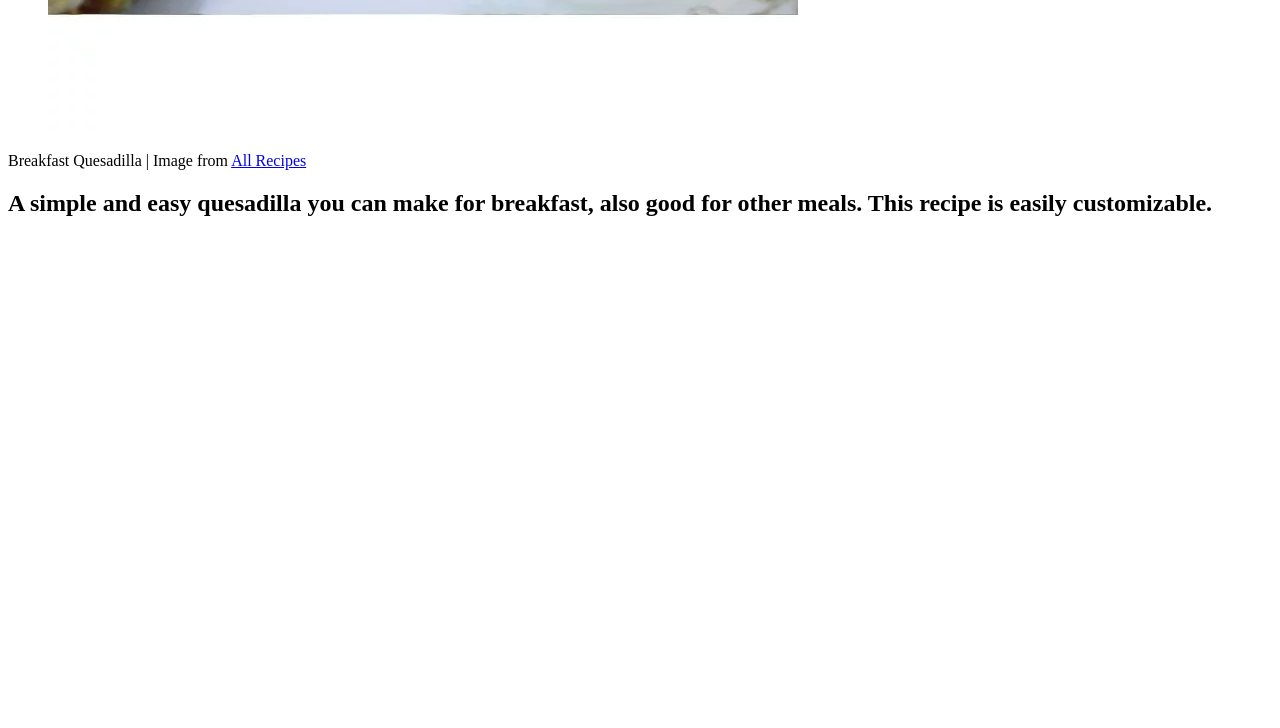
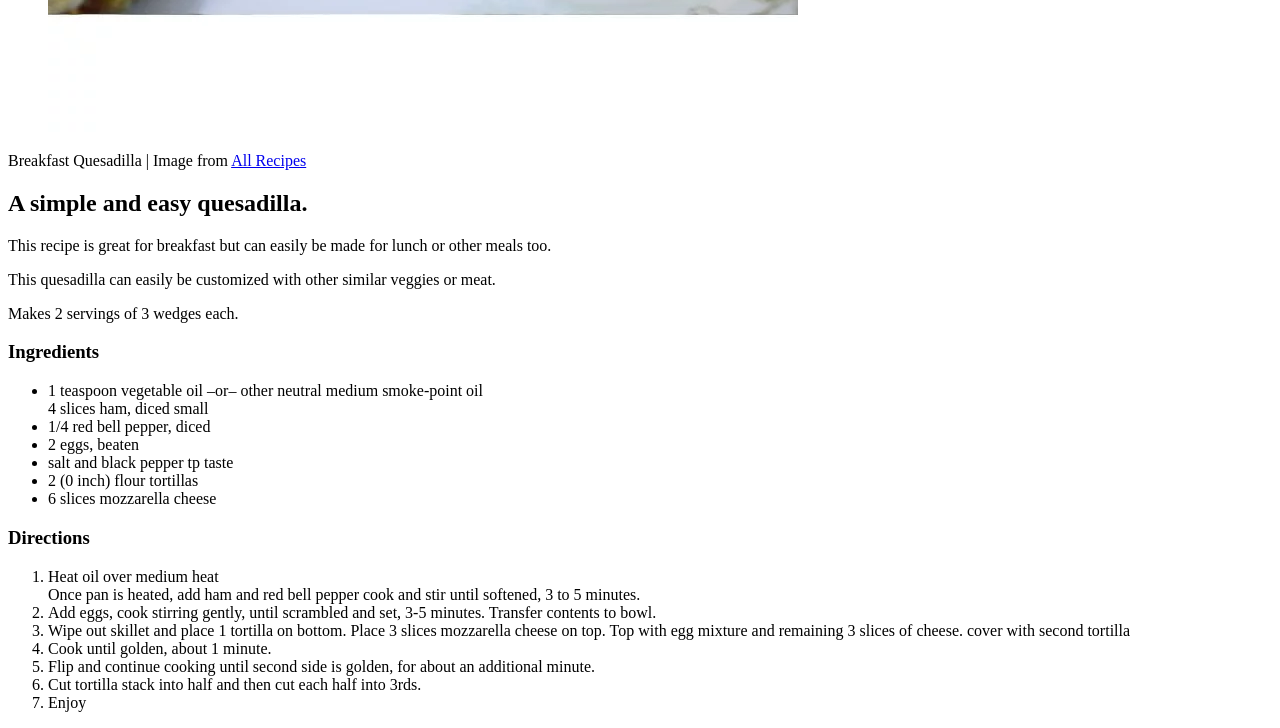
Before and after one commit to krisnamarie777/odin-recipes, a plain HTML site: page recipes/breakfast-quesdilla.html in a window 1280 px wide. Shown: the part 698-1426 px from the top of the page. Before the commit the page ends 935 px from the top, so only its background shows below. Drawn offline with Linux system fonts and the light colour scheme.

Commit message:
edit /recipes/breakfast-quesdilla.html markup

```diff
--- a/recipes/breakfast-quesdilla.html
+++ b/recipes/breakfast-quesdilla.html
@@ -8,13 +8,42 @@
 <body>
     <h1>Breakfast Quesadilla</h1>
     <figure>
-        <img src="./images/breakfast-quesdilla.webp" alt="[Breakfast Quesadilla]"></figure>
+        <img src="./images/breakfast-quesdilla.webp"
+        alt="[Breakfast Quesadilla]"></figure>
         <figcaption>Breakfast Quesadilla | Image from
             <a href="https://www.allrecipes.com/recipe/246958/cheesy-breakfast-quesadilla/">
             All Recipes</a>
     </figcaption>
-    <h2 class="description">A simple and easy quesadilla you can make for breakfast,
-        also good for other meals.  This recipe is easily customizable.</h2>
+    <h2 class="description">A simple and easy quesadilla.</h2>
+        <p>This recipe is great for breakfast but can easily be made for lunch or other
+        meals too.</p>
+        <p>This quesadilla can easily be customized with other similar veggies or meat.</p>
+        <p>Makes 2 servings of 3 wedges each.</p>
+    <h3 class="ingredients">Ingredients</h3>
+        <ul class="ingredient-list">
+            <li>1 teaspoon vegetable oil &ndash;or&ndash; other neutral medium smoke-point oil</li>
+            <l1>4 slices ham, diced small</l1>
+            <li>1/4 red bell pepper, diced </li>
+            <li>2 eggs, beaten</li>
+            <li>salt and black pepper tp taste</li>
+            <li>2 &lpar;0 inch&rpar; flour tortillas</li>
+            <li>6 slices mozzarella cheese</li>
+        </ul>
+    <h3 class="directions">Directions</h3>
+    <ol class="directions-list">
+        <li>Heat oil over medium heat</li>Once pan is heated, add ham and red bell pepper
+        cook and stir until softened, 3 to 5 minutes.
+        <li>Add eggs, cook stirring gently, until scrambled and set, 3-5 minutes.
+            Transfer contents to bowl.</li>
+        <li>Wipe out skillet and place 1 tortilla on bottom.  Place 3 slices mozzarella
+            cheese on top.  Top with egg mixture and remaining 3 slices of cheese. cover
+            with second tortilla</li>
+        <li>Cook until golden, about 1 minute.</li>
+        <li>Flip and continue cooking until second side is golden, for
+            about an additional minute.</li>
+        <li>Cut tortilla stack into half and then cut each half into 3rds.</li>
+        <li>Enjoy</li>
+    </ol>
 
 </body>
 </html>
```
